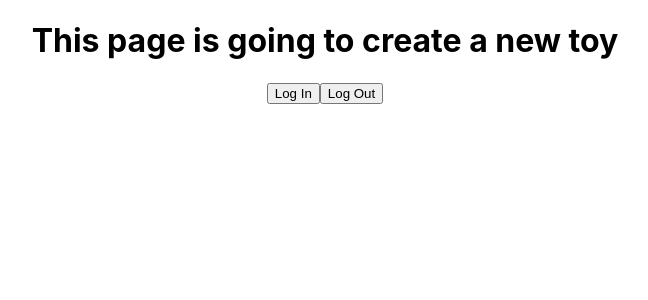
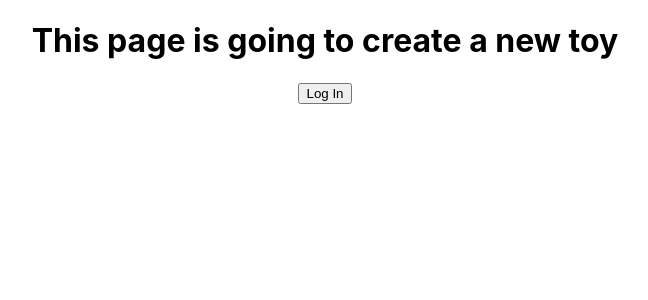
Before and after one commit to Hamanpreet/SwapnPlay, a React (Create React App) app in the folder frontend/: page /toys/new in a window 1280 px wide. Shown: the top 300 px of the page, without its empty margins (315-963 px from the left). Built offline with nearby package versions, Linux system fonts and the light colour scheme.

Commit message:
Use isAuthenticated to conditionally display

```diff
--- /dev/null
+++ b/frontend/src/components/Login.jsx
@@ -0,0 +1,14 @@
+import { useAuth0 } from "@auth0/auth0-react";
+import React from "react";
+
+const LoginButton = () => {
+  const { loginWithRedirect, isAuthenticated } = useAuth0();
+
+  return (
+    !isAuthenticated && (
+      <button onClick={() => loginWithRedirect()}>Log In</button>
+    )
+  );
+};
+
+export default LoginButton;
--- /dev/null
+++ b/frontend/src/components/Logout.jsx
@@ -0,0 +1,19 @@
+import { useAuth0 } from "@auth0/auth0-react";
+import React from "react";
+
+const LogoutButton = () => {
+  const { logout, isAuthenticated } = useAuth0();
+
+  return (
+    isAuthenticated && (
+      <button
+        onClick={() =>
+          logout({ logoutParams: { returnTo: window.location.origin } })
+        }>
+        Log Out
+      </button>
+    )
+  );
+};
+
+export default LogoutButton;
--- a/frontend/src/components/login.jsx
+++ /dev/null
@@ -1,10 +0,0 @@
-import { useAuth0 } from "@auth0/auth0-react";
-import React from "react";
-
-const LoginButton = () => {
-  const { loginWithRedirect } = useAuth0();
-
-  return <button onClick={() => loginWithRedirect()}>Log In</button>;
-};
-
-export default LoginButton;
--- a/frontend/src/components/logout.jsx
+++ /dev/null
@@ -1,14 +0,0 @@
-import { useAuth0 } from "@auth0/auth0-react";
-import React from "react";
-
-const LogoutButton = () => {
-  const { logout } = useAuth0();
-
-  return (
-    <button onClick={() => logout({ logoutParams: { returnTo: window.location.origin } })}>
-      Log Out
-    </button>
-  );
-};
-
-export default LogoutButton;
--- a/frontend/src/index.js
+++ b/frontend/src/index.js
@@ -4,11 +4,14 @@ import './index.css';
 import App from './App';
 import { Auth0Provider } from '@auth0/auth0-react';
 
+const domain = "dev-nzeuo6hxi86v8gj2.us.auth0.com";
+const clientId = "NXrp9paEf2VSzNnSYTxqeCDnaliArXYi"
+
 const root = ReactDOM.createRoot(document.getElementById('root'));
 root.render(
   <Auth0Provider
-  domain="dev-nzeuo6hxi86v8gj2.us.auth0.com"
-  clientId="NXrp9paEf2VSzNnSYTxqeCDnaliArXYi"
+  domain={domain}
+  clientId={clientId}
   authorizationParams={{
     redirect_uri: window.location.origin
   }}
```
Also changed, not shown: frontend/src/App.jsx (+4 -3 lines), frontend/src/components/Profile.jsx (renamed from frontend/src/components/profile.jsx), 1 other file (tests, documents, lock files or other folders).
